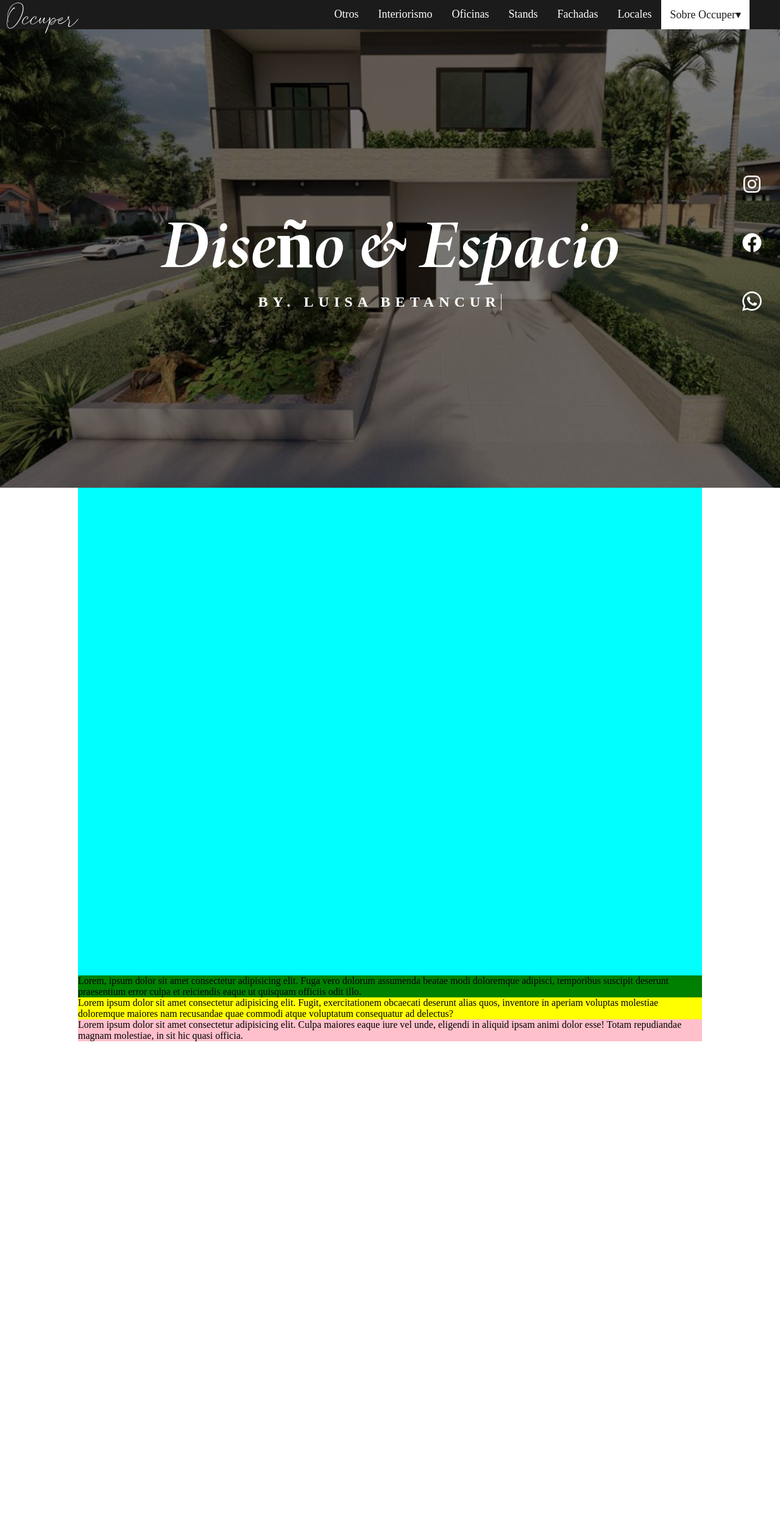
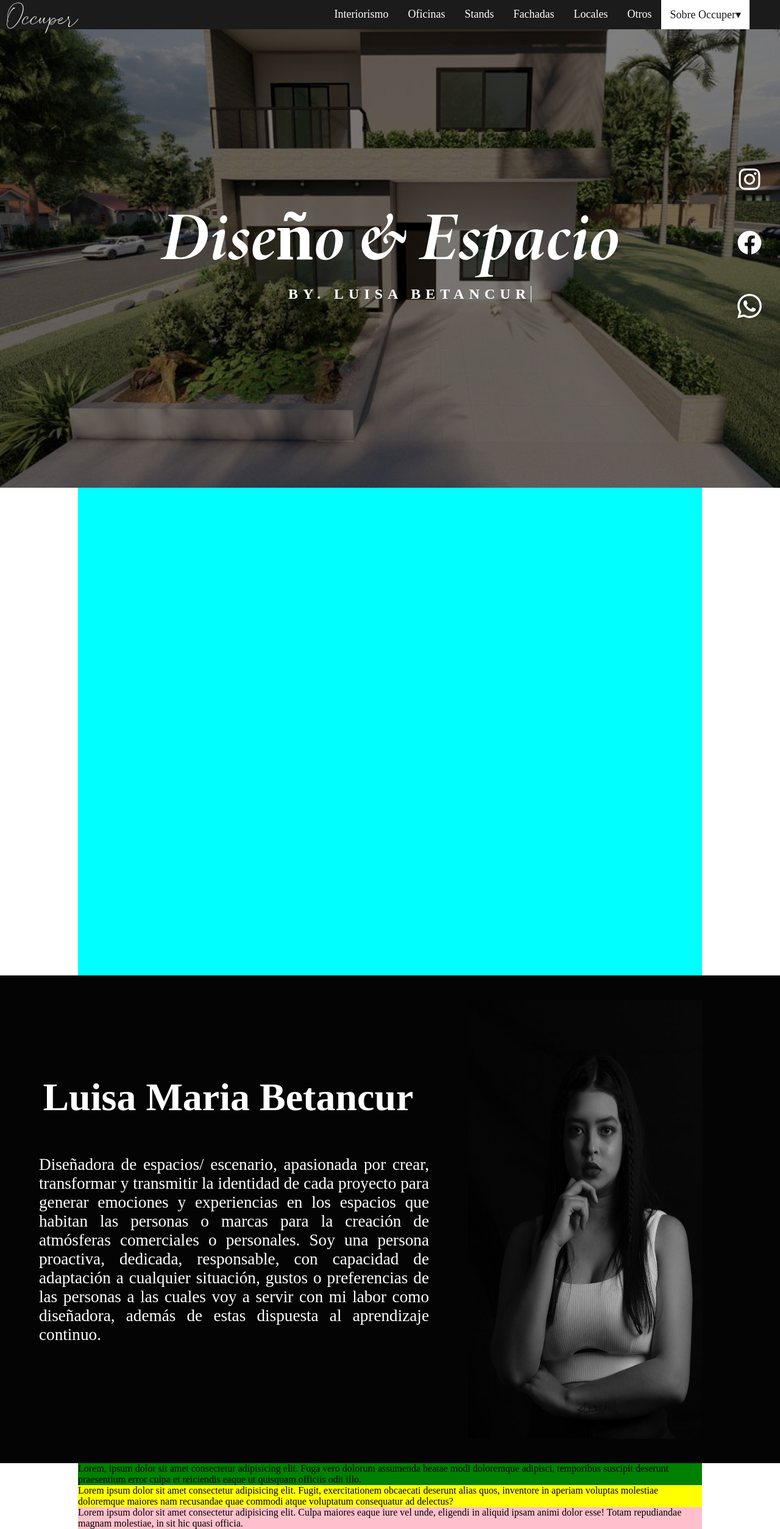
Before and after one commit to SoyChechoGonzalez/Ocuper, a React (Create React App) app: page / in a window 1280 px wide. Shown: the whole page at 61% size. Before the commit the page ends 1708 px from the top, so only its background shows below. Built offline with nearby package versions, Linux system fonts and the light colour scheme.

Commit message:
Se agrega sección de información sobre la diseñadora

```diff
--- a/src/App.js
+++ b/src/App.js
@@ -6,6 +6,7 @@ import Interiorismo from "./components/Interiorismo/";
 import Stands from "./components/Stands/";
 import Fachadas from "./components/Fachadas/";
 import Locales from "./components/Locales/";
+import Designer from "./components/Designer";
 
 function App() {
   return (
@@ -18,6 +19,9 @@ function App() {
       </div>
       <div>
         <Interiorismo />
+      </div>
+      <div>
+        <Designer />
       </div>
       <div>
         <Stands />
--- a/src/assets/images.jsx
+++ b/src/assets/images.jsx
@@ -1,4 +1,5 @@
-import fachada from "../assets/img/fachada.jpeg";
-import otro from "../assets/img/otro.jpg";
+import fachada from "./img/fachada.jpeg";
+import otro from "./img/otro.jpg";
+import luisa from "./img/luisa_betancur.jpeg";
 
-export default [fachada, otro];
+export default [fachada, otro, luisa];
--- /dev/null
+++ b/src/components/Designer/Designer.css
@@ -0,0 +1,47 @@
+.designer {
+  background-color: #040404;
+  width: 100%;
+  height: 100vh;
+  display: flex;
+  justify-content: space-between;
+  align-items: center;
+  z-index: -1111;
+}
+.paragraph {
+  display: flex;
+  justify-content: center;
+  align-items: flex-start;
+  flex-direction: column;
+  margin-left: 10%;
+  width: 100%;
+  height: 100%;
+}
+.paragraph h1 {
+  color: #fff;
+  position: relative;
+  font-size: 4rem;
+  z-index: 1;
+  bottom: 200px;
+  right: 5%;
+}
+.paragraph p {
+  position: absolute;
+  font-size: 1.7rem;
+  width: 50%;
+  left: 5%;
+  color: #fff;
+  margin-top: 100px;
+  text-align: justify;
+}
+picture {
+  display: flex;
+  justify-content: center;
+  align-items: center;
+}
+.img {
+  position: absolute;
+  width: 30%;
+  height: 90%;
+  right: 10%;
+  /* margin-top: -20%; */
+}
--- /dev/null
+++ b/src/components/Designer/Designer.jsx
@@ -0,0 +1,40 @@
+import React from "react";
+import "./Designer.css";
+import images from "../../assets/images";
+
+const Designer = () => {
+  return (
+    <React.Fragment>
+      <div>
+        <section action="" id="designer" className="designer red">
+          <article className="paragraph">
+            <h1>Luisa Maria Betancur</h1>
+            <p>
+              Diseñadora de espacios/ escenario, apasionada por crear,
+              transformar y transmitir la identidad de cada proyecto para
+              generar emociones y experiencias en los espacios que habitan las
+              personas o marcas para la creación de atmósferas comerciales o
+              personales. Soy una persona proactiva, dedicada, responsable, con
+              capacidad de adaptación a cualquier situación, gustos o
+              preferencias de las personas a las cuales voy a servir con mi
+              labor como diseñadora, además de estas dispuesta al aprendizaje
+              continuo.
+            </p>
+          </article>
+          <article>
+            <picture>
+              <img
+                src={images[2]}
+                alt="Foto Luisa Betancur"
+                size=""
+                className="img"
+              />
+            </picture>
+          </article>
+        </section>
+      </div>
+    </React.Fragment>
+  );
+};
+
+export default Designer;
--- /dev/null
+++ b/src/components/Designer/index.jsx
@@ -0,0 +1,3 @@
+import Designer from "./Designer";
+
+export default Designer;
--- a/src/components/Hero/Hero.css
+++ b/src/components/Hero/Hero.css
@@ -6,17 +6,19 @@
   font-family: "MinionVariableConcept-Italic";
   src: url(../../assets/fonts/MinionVariableConcept-Italic.otf);
 }
+/* Utilizamos la imagen como fondo */
 .hero {
   background-image: url(../../assets/img/fachada.jpeg);
   background-repeat: no-repeat;
   background-size: cover;
-  display: flex;
-  position: relative;
+  /* display: flex;
+  justify-content: center;
+  align-items: center; */
+  /* position: absolute; */
   width: 100%;
   height: 100vh;
-  justify-content: center;
-  align-items: center;
 }
+/* Opacamos el fondo */
 .hero:after {
   content: "Hello";
   position: absolute;
@@ -27,16 +29,32 @@
   background: rgba(0, 0, 0, 0.5);
   z-index: 1;
 }
+/* Texto encima de la imagen */
 .hero__content {
+  position: absolute;
+  width: 100%;
+  height: 100vh;
+  display: flex;
+  justify-content: center;
+  align-items: center;
   z-index: 11;
+  flex-direction: column;
 }
 .hero__content h1 {
-  filter: invert(#fff);
+  /* filter: invert(#fff); */
+  position: relative;
+  /* bottom: 30px; */
   color: #fff;
   font-size: 7rem;
+  justify-content: center;
   font-family: "MinionVariableConcept-Italic";
 }
 
+.hero__content h2 {
+  position: relative;
+  right: 10%;
+}
+/* Le damos efecto como si estuviese escribiendo */
 .typewriter {
   position: absolute;
   transform: translate(10rem, 0rem);
@@ -73,7 +91,7 @@
 
 /* Redes Sociales */
 .social {
-  position: absolute;
+  /* position: absolute; */
   display: flex;
   justify-content: flex-end;
   align-items: center;
@@ -102,8 +120,8 @@
   padding: 3px; */
 }
 
-.social ul li a:hover {
+/* .social ul li a:hover {
   background-color: var(--bg-color);
   color: var(--text-color);
   margin: 0;
-}
+} */
--- a/src/components/Hero/Hero.jsx
+++ b/src/components/Hero/Hero.jsx
@@ -17,17 +17,17 @@ const Hero = () => {
           <ul>
             <li>
               <a href="https://www.instagram.com/disenoespacios.luisab/">
-                <FaInstagram size="2rem" className="FaInstagram" />
+                <FaInstagram size="2.5rem" className="FaInstagram" />
               </a>
             </li>
             <li>
               <a href="https://www.instagram.com/disenoespacios.luisab/">
-                <FaFacebook size="2rem" className="FaFacebook" />
+                <FaFacebook size="2.5rem" className="FaFacebook" />
               </a>
             </li>
             <li>
               <a href="https://wa.me/573184489345?text=Buenas%20tardes,%20me%20interesa%20el%20servicio%20que%20ofreces%20">
-                <ImWhatsapp size="2rem" className="ImWhatsapp" />
+                <ImWhatsapp size="2.5rem" className="ImWhatsapp" />
               </a>
             </li>
           </ul>
--- a/src/components/Interiorismo/Interiorismo.css
+++ b/src/components/Interiorismo/Interiorismo.css
@@ -1,4 +1,5 @@
 .interiorismo {
   width: 100%;
   height: 100vh;
+  z-index: 111111111111;
 }
--- a/src/components/Navbar/Navbar.jsx
+++ b/src/components/Navbar/Navbar.jsx
@@ -16,9 +16,6 @@ const Navbar = () => {
         </logo>
         <ul>
           <li>
-            <a href="#otros">otros</a>
-          </li>
-          <li>
             <a href="#interiorismo">interiorismo</a>
           </li>
           <li>
@@ -34,6 +31,9 @@ const Navbar = () => {
             <a href="#locales">locales</a>
           </li>
           <li>
+            <a href="#otros">otros</a>
+          </li>
+          <li>
             <a href="#about" className="dropdown">
               sobre occuper
             </a>
@@ -47,10 +47,10 @@ const Navbar = () => {
                 <a href="/">metodologia</a>
               </li> */}
               <li>
-                <a href="/">diseñadora</a>
+                <a href="#designer">diseñadora</a>
               </li>
               <li>
-                <a href="/">contacto</a>
+                <a href="#contact">contacto</a>
               </li>
             </ul>
           </li>
```
Also changed, not shown: src/assets/img/luisa_betancur.jpeg (added).
